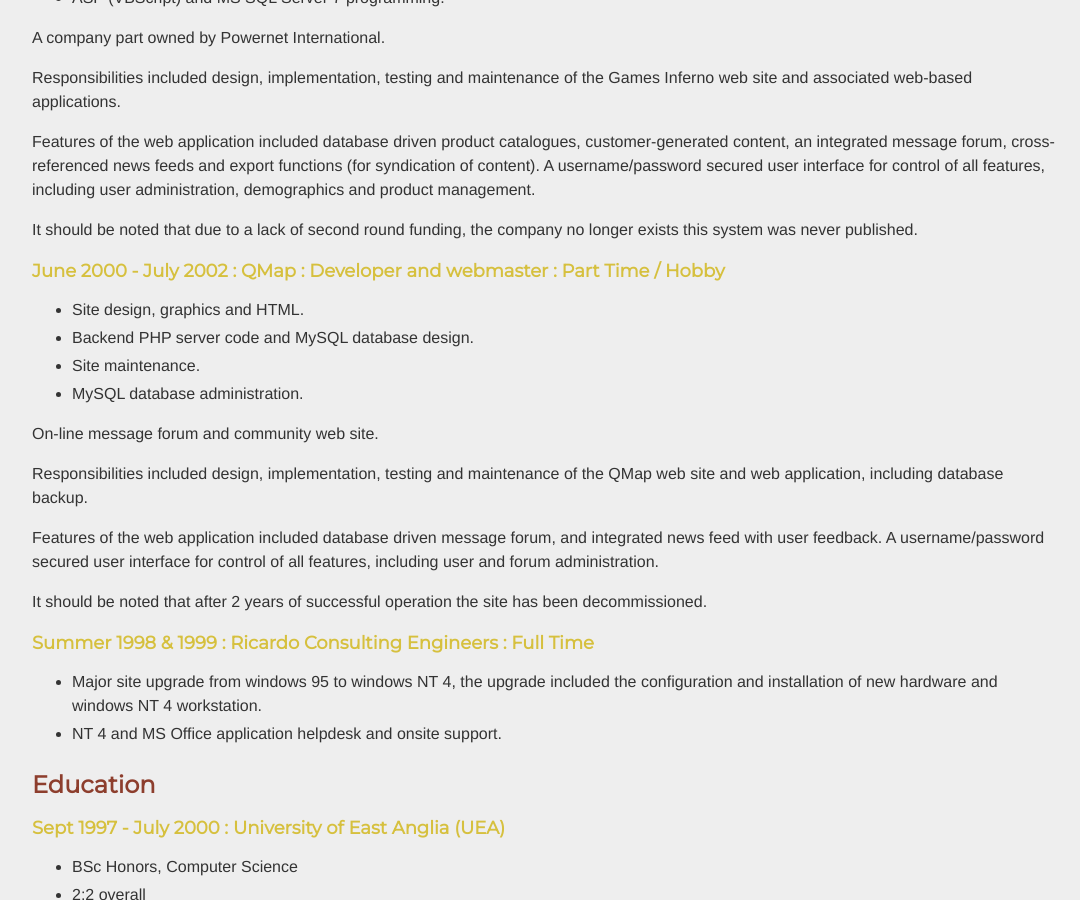
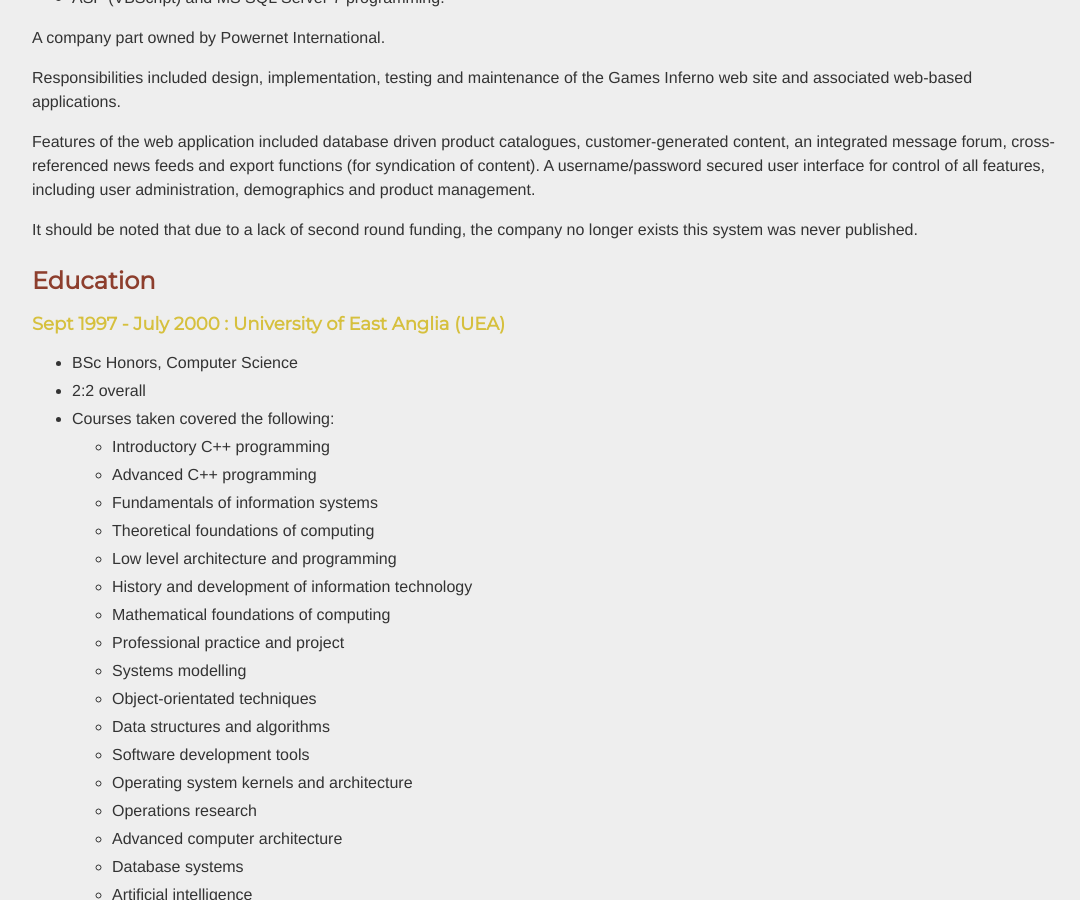
Before and after one commit to peej/peej.github.io, a Jekyll site: the page built from cv.markdown, in a window 1280 px wide and 900 px high, scrolled down 5539 px. Shown: the whole window, without its empty margins (96-1176 px from the left). Built offline with Jekyll 4.4.1, drawn with Linux system fonts in a browser that asks for light colours; Markdown is read by kramdown in place of the engine named in the settings.

Commit message:
Removed old experience from 2002

```diff
--- a/cv.markdown
+++ b/cv.markdown
@@ -224,24 +224,6 @@ Responsibilities included development of data driven services for client and int
 <p>Features of the web application included database driven product catalogues, customer-generated content, an integrated message forum, cross-referenced news feeds and export functions (for syndication of content). A username/password secured user interface for control of all features, including user administration, demographics and product management.</p>
 <p>It should be noted that due to a lack of second round funding, the company no longer exists this system was never published.</p>
 
-<h3>June 2000 - July 2002 : QMap : Developer and webmaster : Part Time / Hobby</h3>
-<ul>
-    <li>Site design, graphics and HTML.</li>
-    <li>Backend PHP server code and MySQL database design.</li>
-    <li>Site maintenance.</li>
-    <li>MySQL database administration.</li>
-</ul>
-<p>On-line message forum and community web site.</p>
-<p>Responsibilities included design, implementation, testing and maintenance of the QMap web site and web application, including database backup.</p>
-<p>Features of the web application included database driven message forum, and integrated news feed with user feedback. A username/password secured user interface for control of all features, including user and forum administration.</p>
-<p>It should be noted that after 2 years of successful operation the site has been decommissioned.</p>
-
-<h3>Summer 1998 &amp; 1999 : Ricardo Consulting Engineers : Full Time</h3>
-<ul>
-    <li>Major site upgrade from windows 95 to windows NT 4, the upgrade included the configuration and installation of new hardware and windows NT 4 workstation.</li>
-    <li>NT 4 and MS Office application helpdesk and onsite support.</li>
-</ul>
-
 <h2>Education</h2>
 
 <h3>Sept 1997 - July 2000 : University of East Anglia (UEA)</h3>
```
